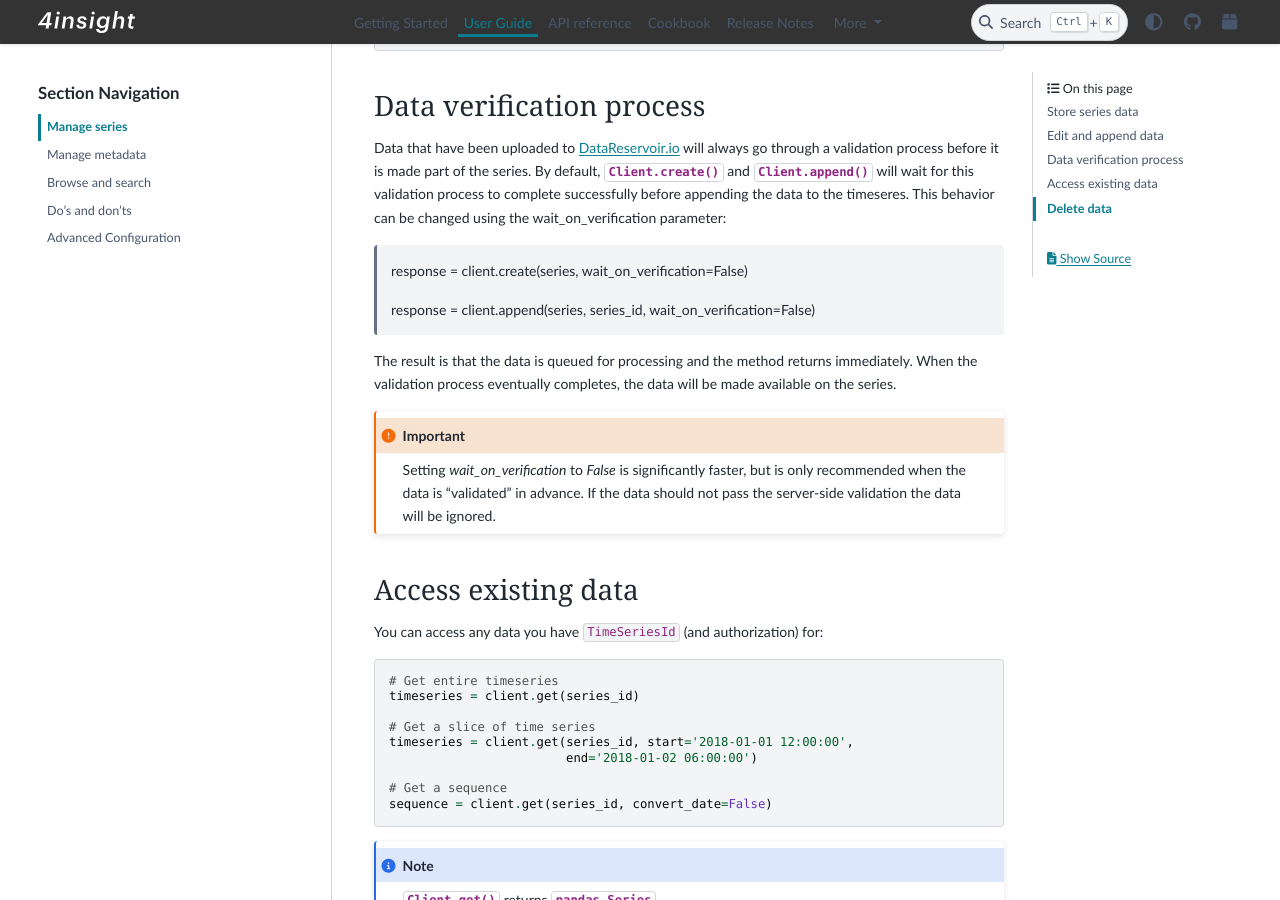
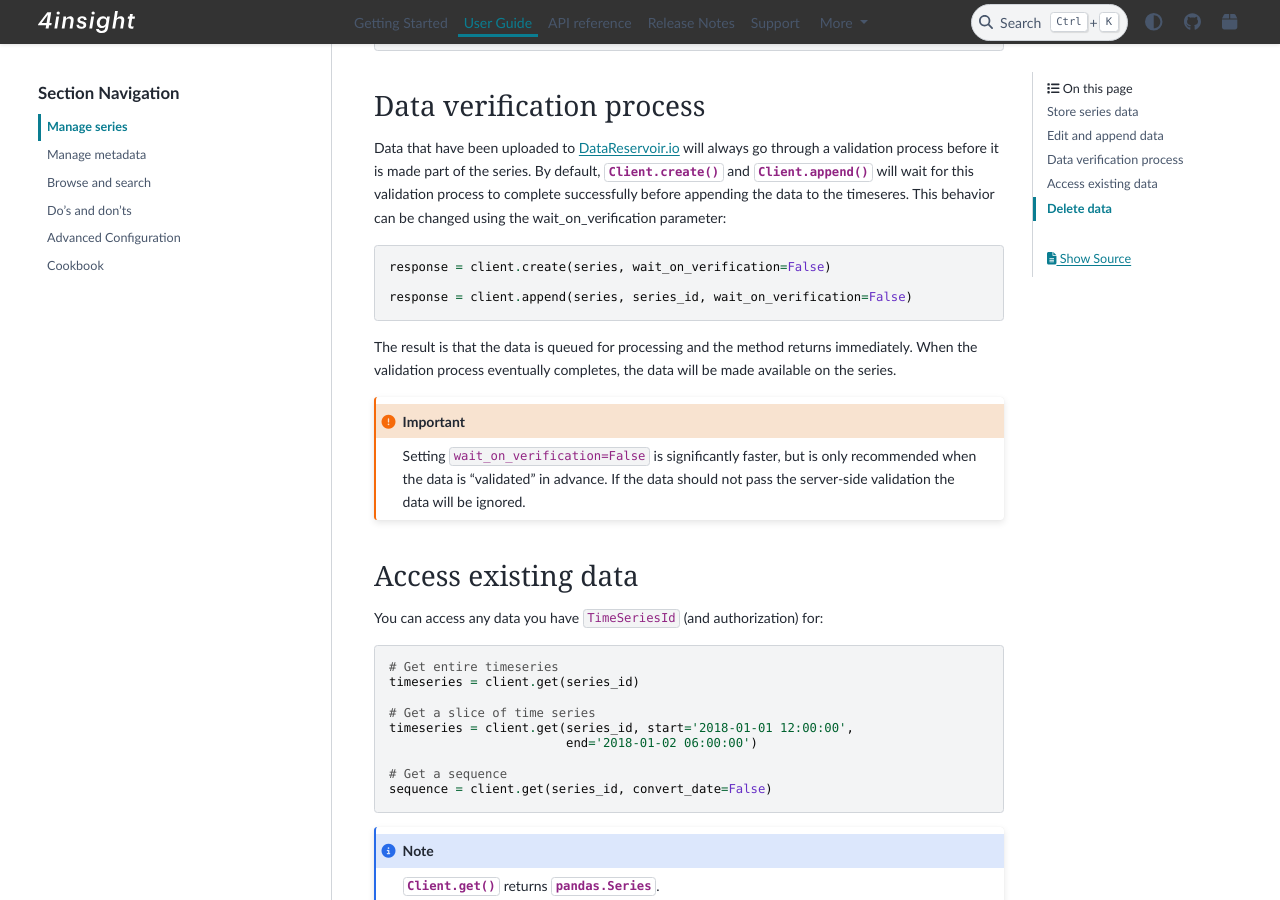
Before and after one commit to 4Subsea/drio-python, a Sphinx documentation site: the page built from docs/user_guide/manage_series.rst, in a window 1280 px wide and 900 px high, scrolled down 1307 px. Built offline with Sphinx 7.4.7 and the PyData theme 0.15.4, drawn with Linux system fonts in a browser that asks for light colours.

Commit message:
doc/style: minor changes to documentation

```diff
--- a/README.rst
+++ b/README.rst
@@ -1,19 +1,19 @@
 DataReservoir.io
 ################
 
-The Python API for `DataReservoir.io`_ - `datareservoirio` comes with all
+The Python API for `DataReservoir.io`_ - ``datareservoirio`` comes with all
 batteries included. It provides both convinient high-level and low-level
 access.
 
 We built the Python experience with engineers and data scientists in mind.
 Because we believe insight arise when engineers are empowered with the right
-data at the right time, and in the right manner. In fact, `datareservoirio` is
+data at the right time, and in the right manner. In fact, ``datareservoirio`` is
 best friends with the rich Python scientific
 ecosystem! It works natively with `Pandas`_ objects, and thus a perfect match
 if you work with `Numpy`_, `SciPy`_, `Matplotlib`_, `scikit-learn`_, and many
 more!
 
-`datareservoirio` is also a comprehensive library that can be used to
+``datareservoirio`` is also a comprehensive library that can be used to
 build other apps and services. The path from experimentation to apps and
 services got a little bit shorter!
 
--- a/docs/conf.py
+++ b/docs/conf.py
@@ -49,6 +49,7 @@
 # Intershpinx mapping
 intersphinx_mapping = {
     "python": ("https://docs.python.org/3", None),
+    "pandas": ("http://pandas.pydata.org/pandas-docs/stable/", None),
 }
 
 # Add any paths that contain templates here, relative to this directory.
@@ -72,7 +73,7 @@
 # so a file named "default.css" will overwrite the builtin "default.css".
 html_static_path = ["_static"]
 html_css_files = ['css/custom.css']
-html_logo = "_static/4insight-logo.svg" # "_static/Logo 4Subsea horisontal negative.png"
+html_logo = "_static/4insight-logo.svg"
 html_theme_options = {
     "external_links": [
         {"name": "4Insight.io", "url": "https://4insight.io"},
--- a/docs/index.rst
+++ b/docs/index.rst
@@ -7,6 +7,5 @@
    getting_started
    user_guide/index
    api_ref/index
-   cookbook
    release_notes
    support
--- a/docs/user_guide/advanced_config.rst
+++ b/docs/user_guide/advanced_config.rst
@@ -1,9 +1,8 @@
+.. py:currentmodule:: datareservoirio
 .. _advanced-configuration:
 
 Advanced Configuration
 ======================
-
-.. py:currentmodule:: datareservoirio
 
 Authentication
 --------------
--- a/docs/user_guide/index.rst
+++ b/docs/user_guide/index.rst
@@ -138,3 +138,4 @@
    browse_search
    dos_donts
    advanced_config
+   cookbook
--- a/docs/user_guide/manage_series.rst
+++ b/docs/user_guide/manage_series.rst
@@ -1,9 +1,12 @@
+.. py:currentmodule:: datareservoirio
+
 Manage series
 =============
 
 Store series data
 -----------------
-::
+
+.. code-block:: python
 
     # Create and store a simple time series
 
@@ -22,7 +25,9 @@
     response = client.create(series)
 
 If the request was successful, a Python dictionary containing essential
-information is returned::
+information is returned:
+
+.. code-block:: python
 
     {
         'FileId': '2465e7c8-7a5e-4602-bb3b-a5a01382aa1f',
@@ -46,7 +51,9 @@
 You can also store a sequence of data. However, you are required to define an
 integer index. (This is useful when appending and updating the data later.)
 
-Store sequence::
+Store sequence:
+
+.. code-block:: python
 
     # Create and store a simple sequence
     series = pd.Series(np.random.rand(10), index=np.arange(10))
@@ -58,8 +65,9 @@
 
 You can always append new data to an existing time series (and sequence).
 However, any overlappinging indecies will result in overwrite/edit of existing
-data::
+data:
 
+.. code-block:: python
 
     dt_index = pd.date_range('2018-01-02 00:00:00', periods=10, freq='6H')
     series = pd.Series(np.random.rand(10), index=dt_index)
@@ -73,9 +81,11 @@
 
 Data that have been uploaded to `DataReservoir.io`_ will always go through a
 validation process before it is made part of the series.
-By default, :py:func:`Client.create` and :py:func:`Client.append` will wait for
+By default, :py:meth:`Client.create` and :py:meth:`Client.append` will wait for
 this validation process to complete successfully before appending the data to
 the timeseres. This behavior can be changed using the wait_on_verification parameter:
+
+.. code-block:: python
 
     response = client.create(series, wait_on_verification=False)
 
@@ -87,7 +97,7 @@
 
 .. important::
 
-    Setting `wait_on_verification` to `False` is significantly faster, but is
+    Setting ``wait_on_verification=False`` is significantly faster, but is
     only recommended when the data is "validated" in advance. If the data
     should not pass the server-side validation the data will be ignored.
 
@@ -95,7 +105,9 @@
 Access existing data
 --------------------
 
-You can access any data you have ``TimeSeriesId`` (and authorization) for::
+You can access any data you have ``TimeSeriesId`` (and authorization) for:
+
+.. code-block:: python
 
     # Get entire timeseries
     timeseries = client.get(series_id)
@@ -109,14 +121,16 @@
 
 .. note::
 
-    :py:func:`Client.get` returns :py:class:`pandas.Series`.
+    :py:meth:`Client.get` returns :py:class:`pandas.Series`.
 
 
 Delete data
 -----------
 
 Note that deleting data is permanent and all references to ``TimeSerieId``
-is removed from the `DataReservoir.io`_ inventory::
+is removed from the `DataReservoir.io`_ inventory:
+
+.. code-block:: python
 
     client.delete(series_id)
 
```
Also changed, not shown: docs/cookbook.rst (deleted, +0 -120 lines), docs/user_guide/cookbook.rst (added, +120 -0 lines), docs/user_guide/manage_metadata.rst (+11 -5 lines).
